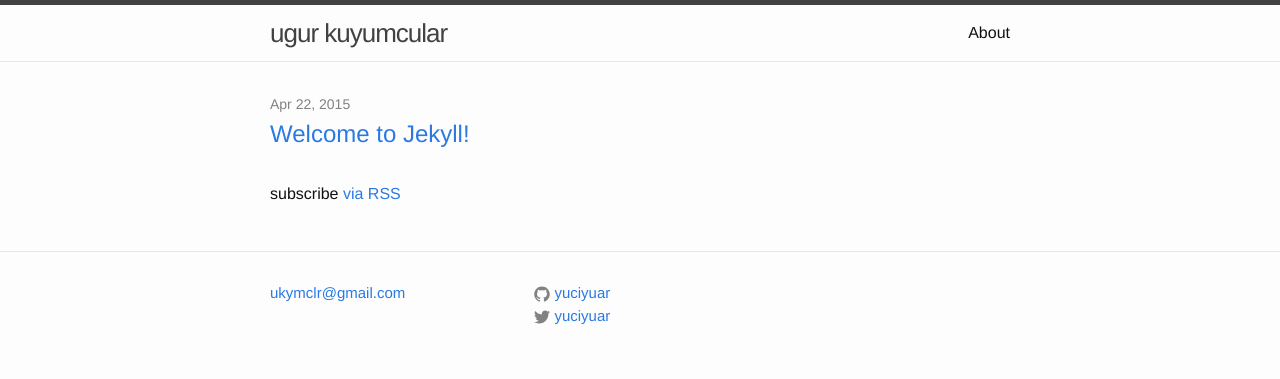
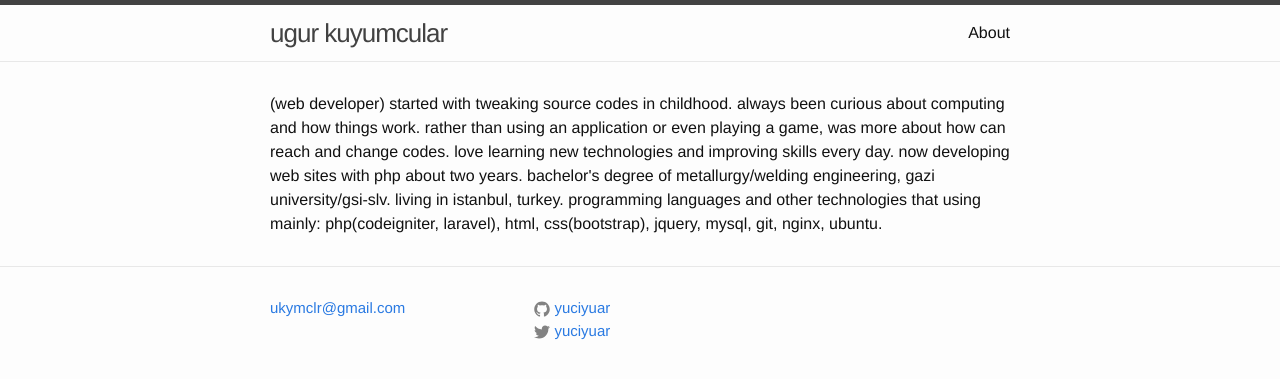
Before and after one commit to ugur/ugur.github.io, a Jekyll site: the page built from index.html, in a window 1280 px wide. Shown: the top 379 px of the page. Built offline with Jekyll 4.4.1, drawn with Linux system fonts in a browser that asks for light colours.

Commit message:
Updated index.html

```diff
--- a/index.html
+++ b/index.html
@@ -5,11 +5,23 @@ published: true
 
 
 
+
 <div class="home">
 
 
+(web developer)
+started with tweaking source codes in childhood.
+always been curious about computing and how things work.
+rather than using an application or even playing a game, was more about how can reach and change codes.
+love learning new technologies and improving skills every day.
+now developing web sites with php about two years.
+bachelor's degree of metallurgy/welding engineering, gazi university/gsi-slv.
+living in istanbul, turkey.
 
-  <ul class="post-list">
+programming languages and other technologies that using mainly:
+php(codeigniter, laravel), html, css(bootstrap), jquery, mysql, git, nginx, ubuntu.
+
+  <!--<ul class="post-list">
     {% for post in site.posts %}
       <li>
         <span class="post-meta">{{ post.date | date: "%b %-d, %Y" }}</span>
@@ -21,6 +33,6 @@ published: true
     {% endfor %}
   </ul>
 
-  <p class="rss-subscribe">subscribe <a href="{{ "/feed.xml" | prepend: site.baseurl }}">via RSS</a></p>
+  <p class="rss-subscribe">subscribe <a href="{{ "/feed.xml" | prepend: site.baseurl }}">via RSS</a></p>-->
 
 </div>
```
